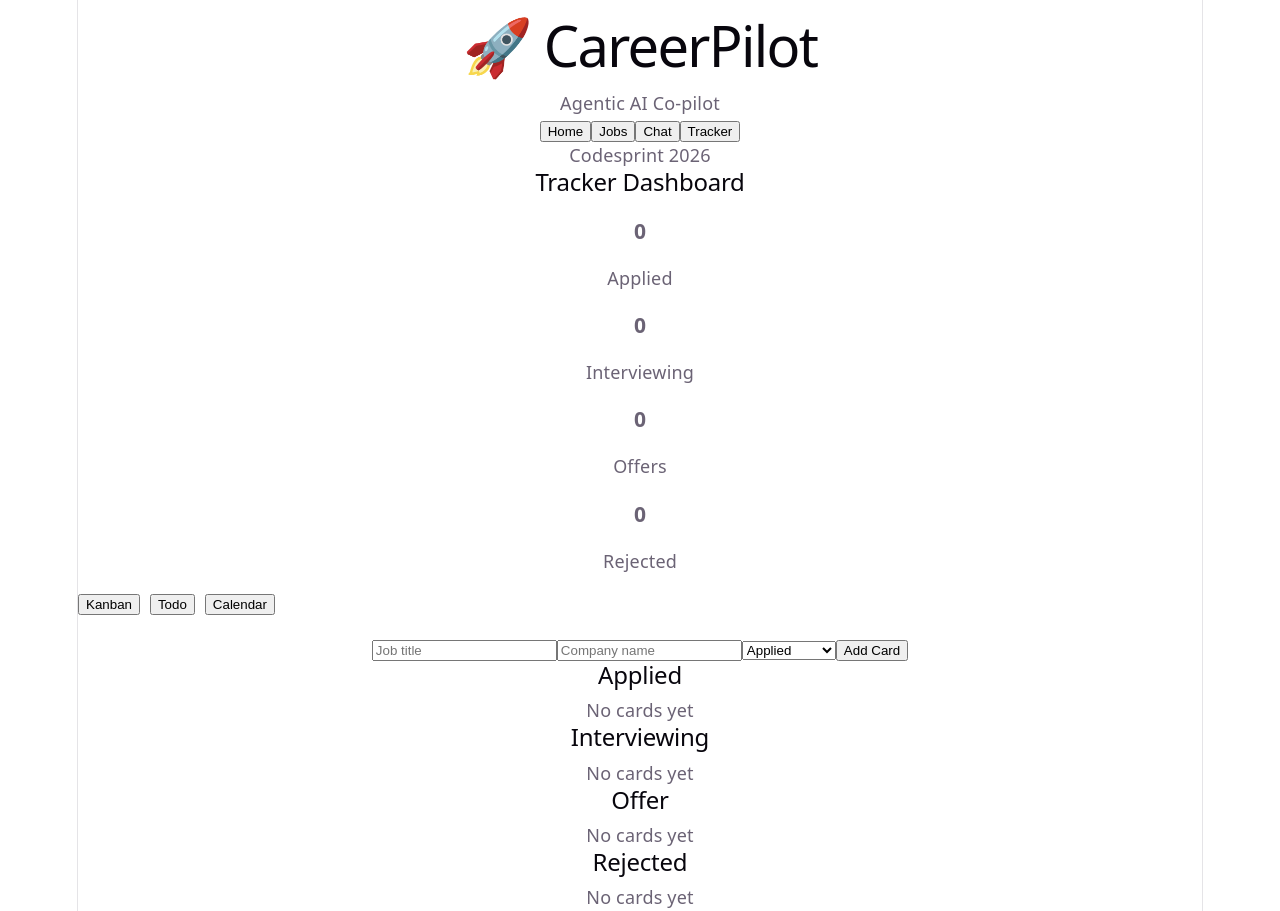
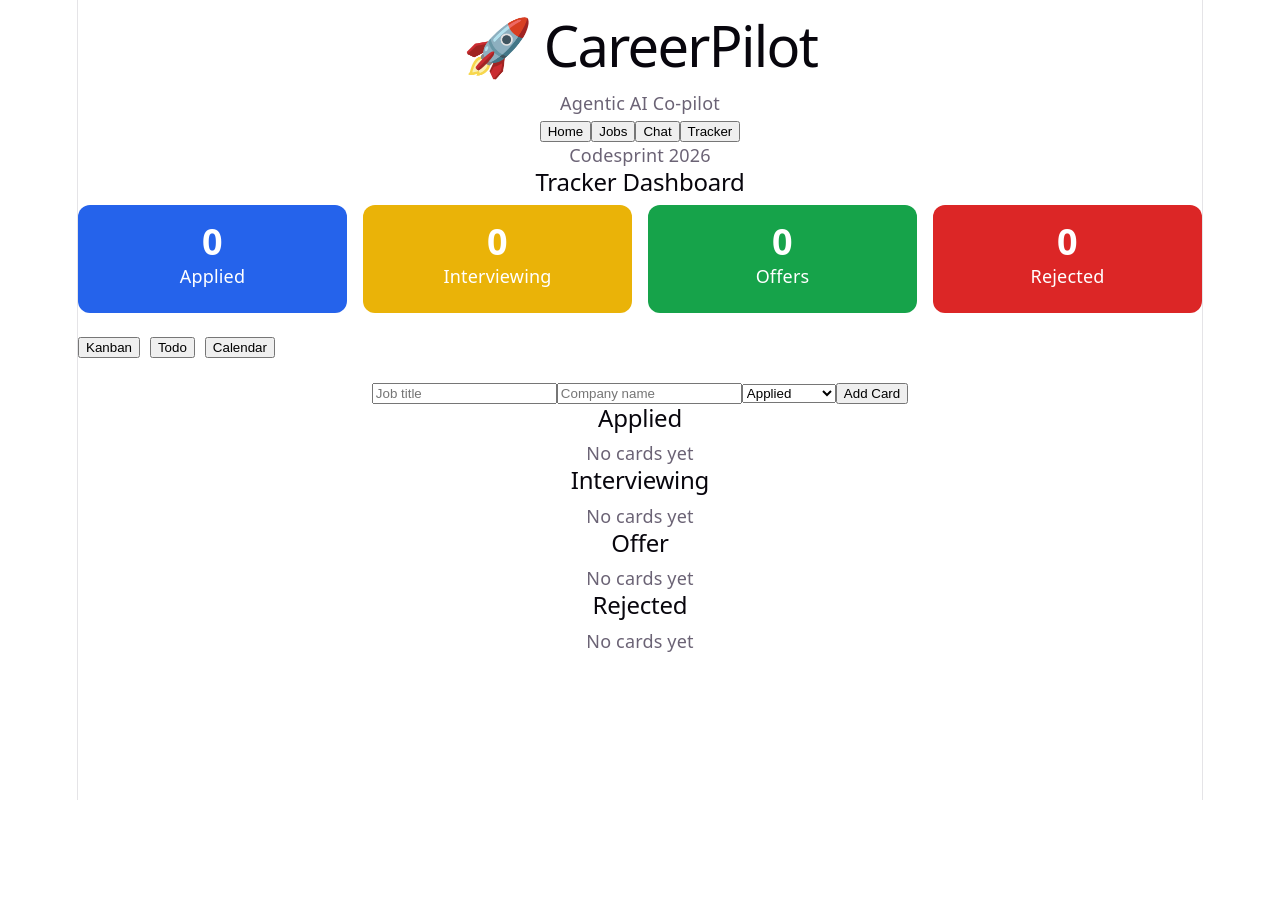
Before and after one commit to ahnaf-code/careerpilot, a React (Vite) app in the folder frontend/: page / in a window 1280 px wide. Both pictures are taken after a click on the button "Tracker". After the commit the page ends 800 px from the top, so only its background shows below. Built offline with nearby package versions, Linux system fonts and the light colour scheme.

Commit message:
feat: add StatsDashboard with colored stat cards

```diff
--- a/frontend/src/components/StatsDashboard.jsx
+++ b/frontend/src/components/StatsDashboard.jsx
@@ -23,22 +23,22 @@ function StatsDashboard({ cards }) {
     ).length
 
   return (
-    <div className="grid grid-cols-4 gap-4 mb-6">
-      <div className="bg-blue-600 rounded-xl p-6 text-center">
-        <h3 className="text-4xl font-bold text-white">{appliedCount}</h3>
-        <p className="text-white font-medium mt-2">Applied</p>
+    <div style={{ display: "grid", gridTemplateColumns: "repeat(4, 1fr)", gap: "16px", marginBottom: "24px" }}>
+      <div style={{ backgroundColor: "#2563eb", borderRadius: "12px", padding: "24px", textAlign: "center" }}>
+        <h3 style={{ fontSize: "36px", fontWeight: "bold", color: "white", margin: 0 }}>{appliedCount}</h3>
+        <p style={{ color: "white", fontWeight: "500", marginTop: "8px" }}>Applied</p>
       </div>
-      <div className="bg-yellow-500 rounded-xl p-6 text-center">
-        <h3 className="text-4xl font-bold text-white">{interviewCount}</h3>
-        <p className="text-white font-medium mt-2">Interviewing</p>
+      <div style={{ backgroundColor: "#eab308", borderRadius: "12px", padding: "24px", textAlign: "center" }}>
+        <h3 style={{ fontSize: "36px", fontWeight: "bold", color: "white", margin: 0 }}>{interviewCount}</h3>
+        <p style={{ color: "white", fontWeight: "500", marginTop: "8px" }}>Interviewing</p>
       </div>
-      <div className="bg-green-600 rounded-xl p-6 text-center">
-        <h3 className="text-4xl font-bold text-white">{offerCount}</h3>
-        <p className="text-white font-medium mt-2">Offers</p>
+      <div style={{ backgroundColor: "#16a34a", borderRadius: "12px", padding: "24px", textAlign: "center" }}>
+        <h3 style={{ fontSize: "36px", fontWeight: "bold", color: "white", margin: 0 }}>{offerCount}</h3>
+        <p style={{ color: "white", fontWeight: "500", marginTop: "8px" }}>Offers</p>
       </div>
-      <div className="bg-red-600 rounded-xl p-6 text-center">
-        <h3 className="text-4xl font-bold text-white">{rejectedCount}</h3>
-        <p className="text-white font-medium mt-2">Rejected</p>
+      <div style={{ backgroundColor: "#dc2626", borderRadius: "12px", padding: "24px", textAlign: "center" }}>
+        <h3 style={{ fontSize: "36px", fontWeight: "bold", color: "white", margin: 0 }}>{rejectedCount}</h3>
+        <p style={{ color: "white", fontWeight: "500", marginTop: "8px" }}>Rejected</p>
       </div>
     </div>
   )
```
Also changed, not shown: 1 other file (tests, documents, lock files or other folders).
